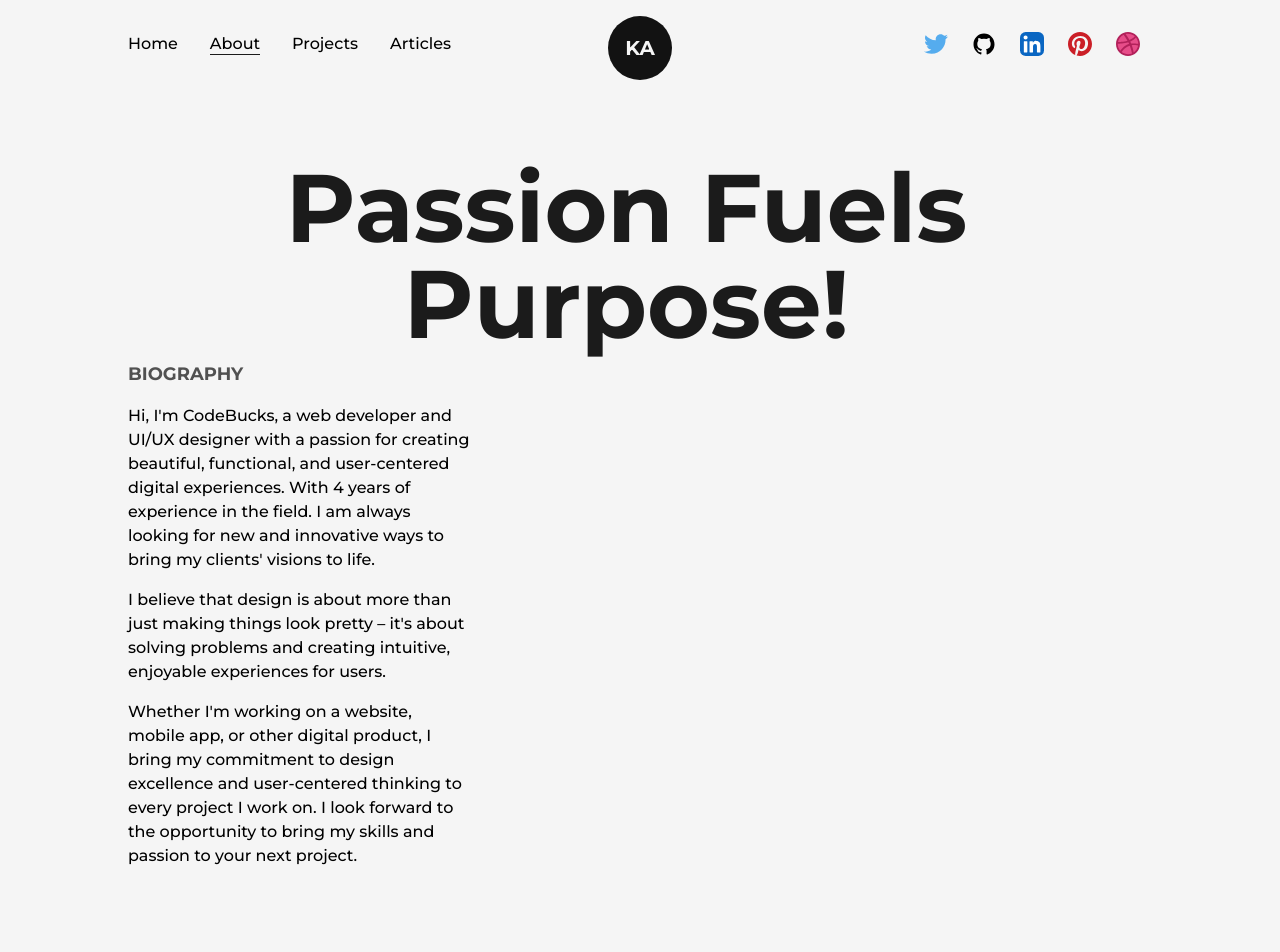
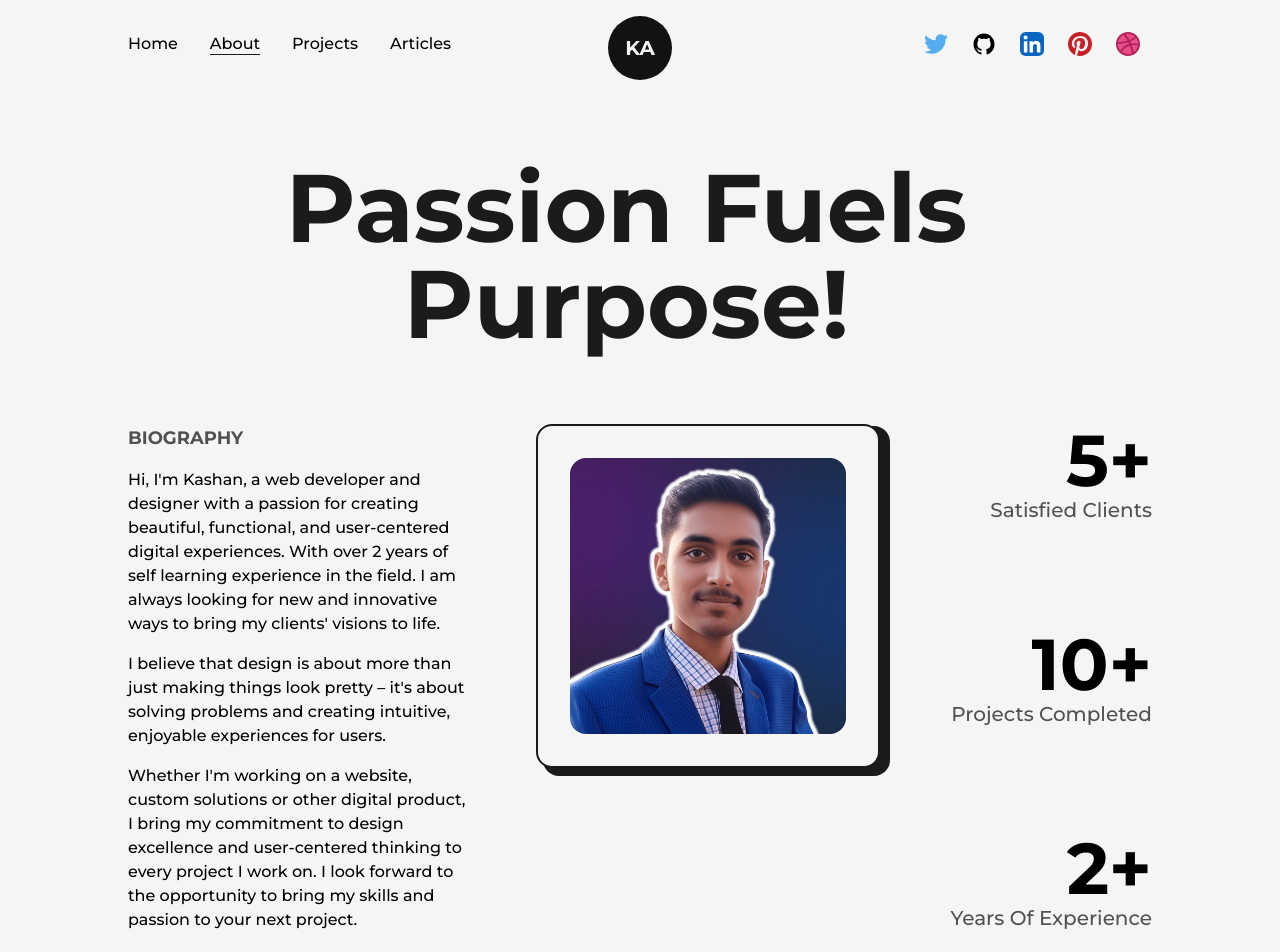
Before and after one commit to Kashan-2912/portfolio-website, a Next.js app: page /about in a window 1280 px wide. Shown: the top 952 px of the page. Built offline with nearby package versions, Linux system fonts and the light colour scheme.

Commit message:
about page

```diff
--- a/src/app/about/page.jsx
+++ b/src/app/about/page.jsx
@@ -1,6 +1,8 @@
+import AnimatedNumber from "@/components/AnimatedNumber";
 import AnimatedText from "@/components/AnimatedText";
 import Layout from "@/components/Layout";
 import Head from "next/head";
+import Image from "next/image";
 import React from "react";
 
 const page = () => {
@@ -16,16 +18,16 @@
 
       <main className="flex w-full flex-col items-center justify-center">
         <Layout className={"pt-16"}>
-          <AnimatedText text="Passion Fuels Purpose!" />
+          <AnimatedText text="Passion Fuels Purpose!" className="mb-16"/>
           <div className="grid w-full grid-cols-8 gap-16">
             <div className="col-span-3 flex flex-col items-start justify-start">
               <h2 className="mb-4 text-lg font-bold uppercase text-dark opacity-75">
                 Biography
               </h2>
               <p className="font-medium">
-                Hi, I'm CodeBucks, a web developer and UI/UX designer with a
+                Hi, I'm Kashan, a web developer and designer with a
                 passion for creating beautiful, functional, and user-centered
-                digital experiences. With 4 years of experience in the field. I
+                digital experiences. With over 2 years of self learning experience in the field. I
                 am always looking for new and innovative ways to bring my
                 clients' visions to life.
               </p>
@@ -36,12 +38,42 @@
                 enjoyable experiences for users.
               </p>
               <p className="font-medium">
-                Whether I'm working on a website, mobile app, or other digital
+                Whether I'm working on a website, custom solutions or other digital
                 product, I bring my commitment to design excellence and
                 user-centered thinking to every project I work on. I look
                 forward to the opportunity to bring my skills and passion to
                 your next project.
               </p>
+            </div>
+
+            {/* profile pic */}
+            <div className="col-span-3 relative h-max rounded-2xl border-2 border-solid border-dark bg-light p-8">
+                <div className="absolute top-0 -right-3 -z-10 w-[102%] h-[103%] rounded-2xl bg-dark" />
+                <img src={'/Kashan.jpeg'} alt="Kashan" className="w-full h-auto rounded-2xl" />
+            </div>
+
+            <div className="col-span-2 flex flex-col items-end justify-between">
+                <div className="flex flex-col items-end justify-center">
+                    <span className="inline-block text-7xl font-bold">
+                        <AnimatedNumber value={5} />+
+                    </span>
+                    <h2 className="text-xl font-medium capitalize text-dark/75">satisfied clients</h2>
+                </div>
+
+                <div className="flex flex-col items-end justify-center">
+                    <span className="inline-block text-7xl font-bold">
+                         <AnimatedNumber value={10} />+
+                    </span>
+                    <h2 className="text-xl font-medium capitalize text-dark/75">projects completed</h2>
+                </div>
+
+                <div className="flex flex-col items-end justify-center">
+                    <span className="inline-block text-7xl font-bold">
+                         <AnimatedNumber value={2} />+
+                    </span>
+                    <h2 className="text-xl font-medium capitalize text-dark/75">years of experience</h2>
+                </div>
+
             </div>
           </div>
         </Layout>
--- /dev/null
+++ b/src/components/AnimatedNumber.jsx
@@ -0,0 +1,37 @@
+"use client"
+
+import { useInView, useMotionValue, useSpring } from 'framer-motion';
+import React, { useEffect, useRef } from 'react'
+
+const AnimatedNumber = ({value}) => {
+
+    const ref = useRef(null);
+
+    const motionValue = useMotionValue(0);
+    const springValue = useSpring(motionValue, {
+        duration: 3000
+    });
+    const isInView = useInView(ref, {once: true});
+
+    useEffect(() => {
+        if(isInView){
+            motionValue.set(value);
+        }
+    }, [isInView, value, motionValue]);
+
+    useEffect(() => {
+       springValue.on("change", (latest) => {
+           if(ref.current && latest.toFixed(0) <= value){
+               ref.current.textContent = latest.toFixed(0);
+           }
+       })
+    }, [springValue, value]);
+
+  return (
+    <span ref={ref}>
+
+    </span>
+  )
+}
+
+export default AnimatedNumber
```
Also changed, not shown: public/2nd.jpeg (added), public/Kashan.jpeg (added).
